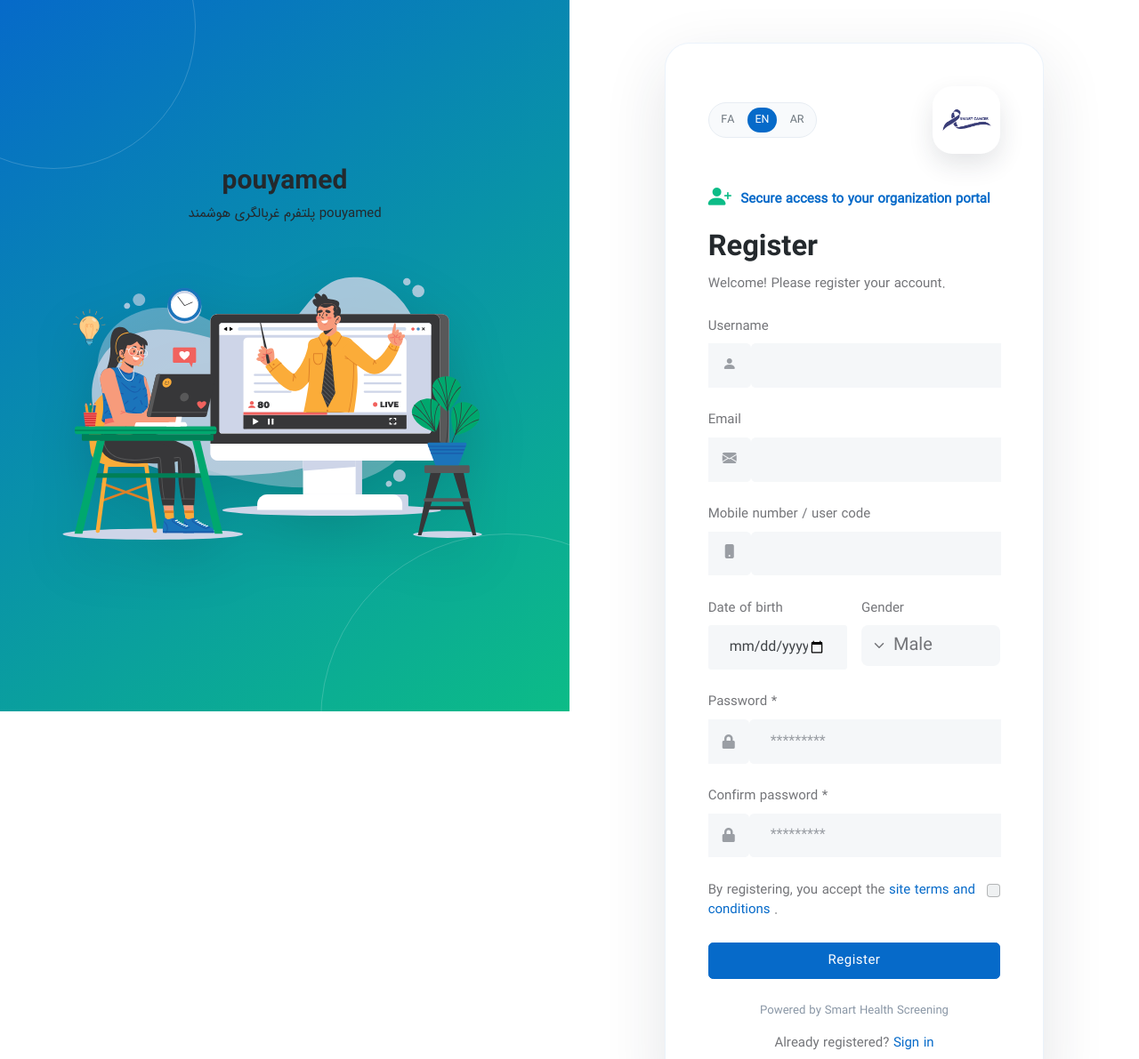
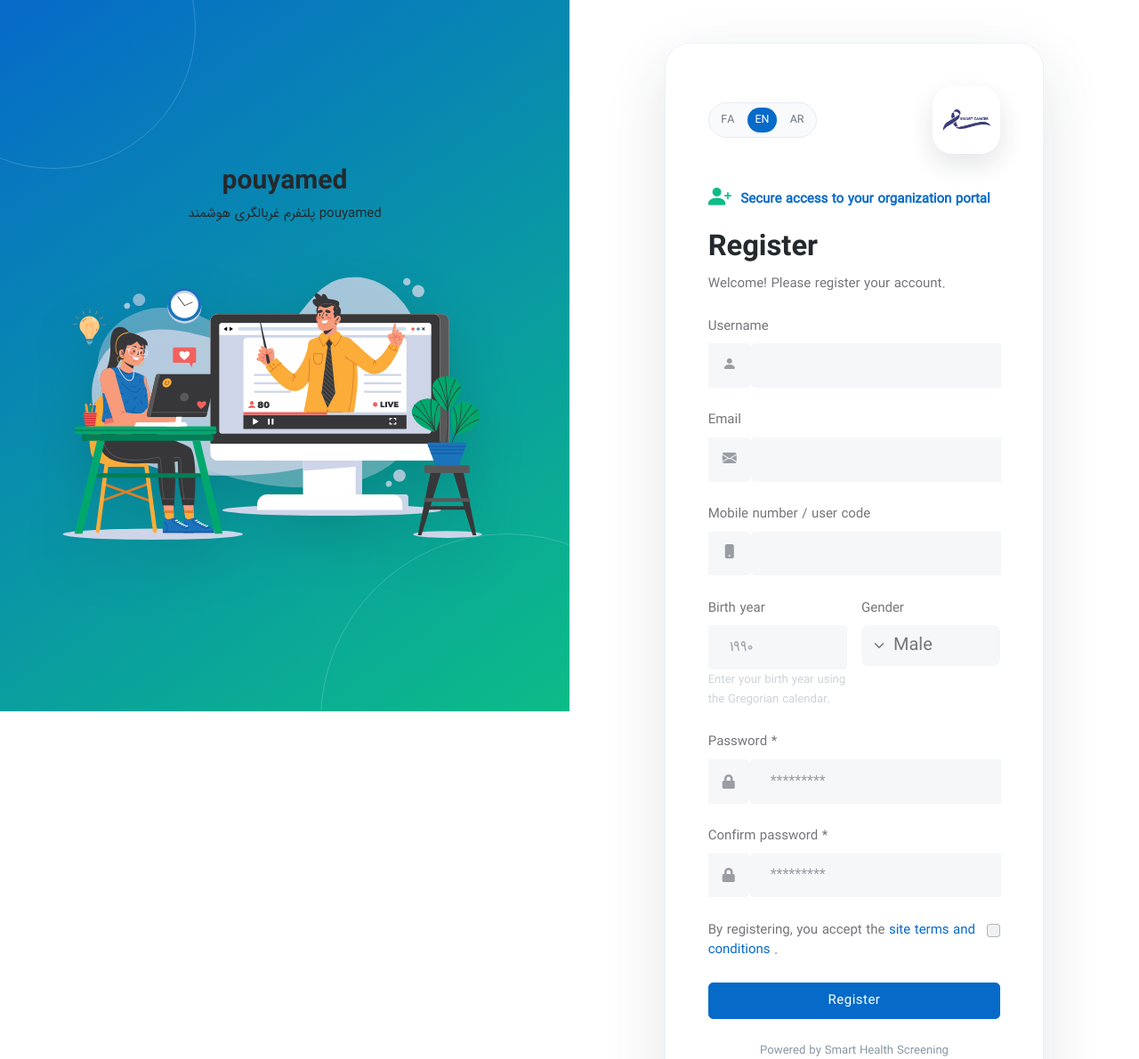
Before and after one commit to hamidnaderi62/smartscreening, a Django app: page /en/account/org/pouyamed/register/ in a window 1280 px wide. Shown: the top 1191 px of the page at 89% size. Run offline with Django 5.2, Linux system fonts and the light colour scheme; data comes from the database, SQL or seed files in the repository; some libraries are stand-ins or nearby versions.

Commit message:
add birth year for registration

```diff
--- a/account/admin.py
+++ b/account/admin.py
@@ -79,7 +79,7 @@ class OrganizationAdmin(admin.ModelAdmin):
 @admin.register(models.Profile)
 class ProfileAdmin(admin.ModelAdmin):
     list_display = (
-        'user', 'organization', 'birth_date', 'gender', 'phone_number',
+        'user', 'organization', 'birth_year', 'birth_year_calendar', 'gender', 'phone_number',
         'language', 'user_type', 'is_org_admin', 'code',
     )
     list_filter = ('organization', 'user_type', 'is_org_admin')
--- a/account/forms.py
+++ b/account/forms.py
@@ -1,7 +1,6 @@
 from django import forms
 from django.contrib.auth import get_user_model
 from django.contrib.auth.password_validation import validate_password
-from django.core.exceptions import ValidationError
 from django.utils import timezone
 from django.utils.translation import gettext_lazy as _
 from persiantools.jdatetime import JalaliDate
@@ -10,27 +9,26 @@ from persiantools.jdatetime import JalaliDate
 User = get_user_model()
 
 _PERSIAN_DIGITS = str.maketrans('۰۱۲۳۴۵۶۷۸۹', '0123456789')
+_ARABIC_DIGITS = str.maketrans('٠١٢٣٤٥٦٧٨٩', '0123456789')
 
 
-class LocalizedBirthDateField(forms.DateField):
-    """Parse Jalali dates for Persian forms and Gregorian dates otherwise."""
+class LocalizedBirthYearField(forms.IntegerField):
+    """Validate a birth year in the calendar used by the registration page."""
 
     def __init__(self, *args, calendar_language='fa', **kwargs):
         self.calendar_language = calendar_language
+        current_year = (
+            JalaliDate.today().year
+            if calendar_language == 'fa'
+            else timezone.localdate().year
+        )
+        kwargs.setdefault('min_value', current_year - 115)
+        kwargs.setdefault('max_value', current_year)
         super().__init__(*args, **kwargs)
 
     def to_python(self, value):
-        if self.calendar_language == 'fa' and value:
-            normalized = str(value).translate(_PERSIAN_DIGITS).replace('-', '/')
-            parts = normalized.split('/')
-            if len(parts) != 3:
-                raise ValidationError(_('Enter a valid Persian date as YYYY/MM/DD.'))
-            try:
-                value = JalaliDate(
-                    int(parts[0]), int(parts[1]), int(parts[2]),
-                ).to_gregorian()
-            except (TypeError, ValueError, OverflowError):
-                raise ValidationError(_('Enter a valid Persian date as YYYY/MM/DD.'))
+        if value:
+            value = str(value).translate(_PERSIAN_DIGITS).translate(_ARABIC_DIGITS).strip()
         return super().to_python(value)
 
 
@@ -58,21 +56,17 @@ class RegistrationForm(forms.Form):
     def __init__(self, *args, calendar_language='fa', **kwargs):
         super().__init__(*args, **kwargs)
         self.calendar_language = calendar_language
-        date_widget = (
-            forms.TextInput(attrs={
+        self.fields['birth_year'] = LocalizedBirthYearField(
+            required=True,
+            calendar_language=calendar_language,
+            widget=forms.TextInput(attrs={
                 'inputmode': 'numeric',
-                'autocomplete': 'bday',
-                'placeholder': 'YYYY/MM/DD',
+                'autocomplete': 'bday-year',
+                'placeholder': 'YYYY',
                 'dir': 'ltr',
-            })
-            if calendar_language == 'fa'
-            else forms.DateInput(attrs={'type': 'date', 'autocomplete': 'bday'})
-        )
-        self.fields['birth_date'] = LocalizedBirthDateField(
-            required=False,
-            calendar_language=calendar_language,
-            widget=date_widget,
-            label=_('Date of birth'),
+                'maxlength': '4',
+            }),
+            label=_('Birth year'),
         )
 
     def clean_username(self):
@@ -107,9 +101,6 @@ class RegistrationForm(forms.Form):
             self.add_error('password2', _('The passwords do not match.'))
         if password1:
             validate_password(password1)
-        birth_date = cleaned_data.get('birth_date')
-        if birth_date and birth_date > timezone.localdate():
-            self.add_error('birth_date', _('Date of birth cannot be in the future.'))
         return cleaned_data
 
     def save(self):
--- a/account/models.py
+++ b/account/models.py
@@ -2,6 +2,7 @@ from django.db import models
 from django.contrib.auth.models import User
 from django.core.validators import RegexValidator
 from django.utils import timezone
+from persiantools.jdatetime import JalaliDate
 from .validators import validate_image_upload
 
 
@@ -112,6 +113,10 @@ class OrganizationMembership(models.Model):
 
 class Profile(models.Model):
     LANGUAGE_CHOICES = Organization.LANGUAGE_CHOICES
+    BIRTH_YEAR_CALENDAR_CHOICES = (
+        ('gregorian', 'Gregorian'),
+        ('jalali', 'Jalali'),
+    )
 
     USER_TYPE = (
         ('Person', 'Person'),
@@ -129,10 +134,16 @@ class Profile(models.Model):
         ('Male', 'Male'),
         ('Female', 'Female'),
     )
-    birth_date = models.DateField(
+    birth_year = models.PositiveSmallIntegerField(
         null=True,
         blank=True,
-        help_text='Used to calculate the screening age automatically.',
+        help_text='Year of birth in the calendar selected during registration.',
+    )
+    birth_year_calendar = models.CharField(
+        max_length=10,
+        choices=BIRTH_YEAR_CALENDAR_CHOICES,
+        default='gregorian',
+        help_text='Calendar used for the stored birth year.',
     )
     gender = models.CharField(
         max_length=10,
@@ -154,10 +165,12 @@ class Profile(models.Model):
 
     @property
     def calculated_age(self):
-        """Return the user's completed years from the saved birth date."""
-        if not self.birth_date:
+        """Estimate age by calendar year (the registration form collects no day/month)."""
+        if not self.birth_year:
             return None
-        today = timezone.localdate()
-        return today.year - self.birth_date.year - (
-            (today.month, today.day) < (self.birth_date.month, self.birth_date.day)
+        current_year = (
+            JalaliDate.today().year
+            if self.birth_year_calendar == 'jalali'
+            else timezone.localdate().year
         )
+        return current_year - self.birth_year
--- a/account/templates/account/org_register.html
+++ b/account/templates/account/org_register.html
@@ -170,13 +170,9 @@
 								</div>
 								<div class="row g-3 mb-4">
 									<div class="col-md-6">
-										<label for="birth_date" class="form-label">{% if organization_language == 'fa' %}تاریخ تولد{% elif organization_language == 'ar' %}تاريخ الميلاد{% else %}Date of birth{% endif %}</label>
-										{% if organization_language == 'fa' %}
-										<input type="text" required class="form-control form-control-lg border-0 bg-light" name="birth_date" id="birth_date" value="{{ form.birth_date.value|default:'' }}" inputmode="numeric" autocomplete="bday" placeholder="۱۴۰۰/۰۱/۰۱" dir="ltr">
-										<small class="text-muted">تاریخ را به صورت سال/ماه/روز شمسی وارد کنید</small>
-										{% else %}
-										<input type="date" required class="form-control form-control-lg border-0 bg-light" name="birth_date" id="birth_date" value="{{ form.birth_date.value|default:'' }}" autocomplete="bday">
-										{% endif %}
+										<label for="birth_year" class="form-label">{% if organization_language == 'fa' %}سال تولد{% elif organization_language == 'ar' %}سنة الميلاد{% else %}Birth year{% endif %}</label>
+										<input type="text" required maxlength="4" class="form-control form-control-lg border-0 bg-light" name="birth_year" id="birth_year" value="{{ form.birth_year.value|default:'' }}" inputmode="numeric" autocomplete="bday-year" placeholder="{% if organization_language == 'fa' %}۱۳۷۰{% else %}1990{% endif %}" dir="ltr">
+										<small class="text-muted">{% if organization_language == 'fa' %}سال تولد را به تقویم شمسی وارد کنید{% elif organization_language == 'ar' %}أدخل سنة الميلاد بالتقويم الميلادي{% else %}Enter your birth year using the Gregorian calendar.{% endif %}</small>
 									</div>
 									<div class="col-md-6">
 										<label for="gender" class="form-label">{% if organization_language == 'fa' %}جنسیت{% elif organization_language == 'ar' %}الجنس{% else %}Gender{% endif %}</label>
--- a/account/views_org.py
+++ b/account/views_org.py
@@ -227,9 +227,14 @@ def _org_register(request, org_slug, language):
                 profile = ensure_profile(user, organization=organization)
                 profile.phone_number = form.cleaned_data.get('phone_number', '')
                 profile.code = profile.phone_number or profile.code
-                profile.birth_date = form.cleaned_data.get('birth_date')
+                profile.birth_year = form.cleaned_data['birth_year']
+                profile.birth_year_calendar = (
+                    'jalali' if form.calendar_language == 'fa' else 'gregorian'
+                )
                 profile.gender = form.cleaned_data.get('gender') or 'Male'
-                profile.save(update_fields=('phone_number', 'code', 'birth_date', 'gender'))
+                profile.save(update_fields=(
+                    'phone_number', 'code', 'birth_year', 'birth_year_calendar', 'gender',
+                ))
                 OrganizationMembership.objects.update_or_create(
                     user=user,
                     organization=organization,
```
Also changed, not shown: account/templates/account/register.html (+3 -7 lines), account/tests.py (+45 -1 lines), account/views.py (+7 -2 lines), account/migrations/0017_profile_birth_year.py (added).
